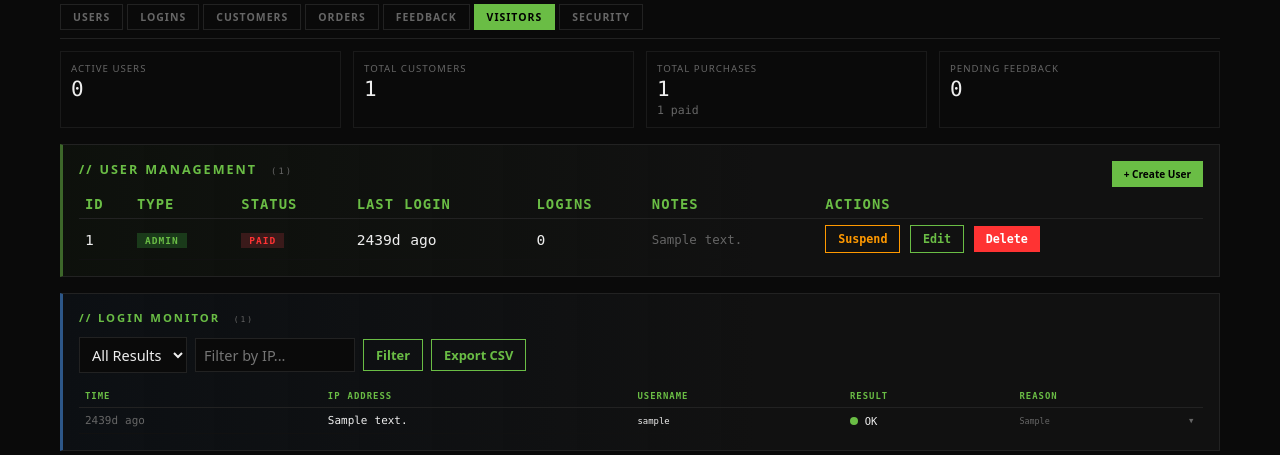
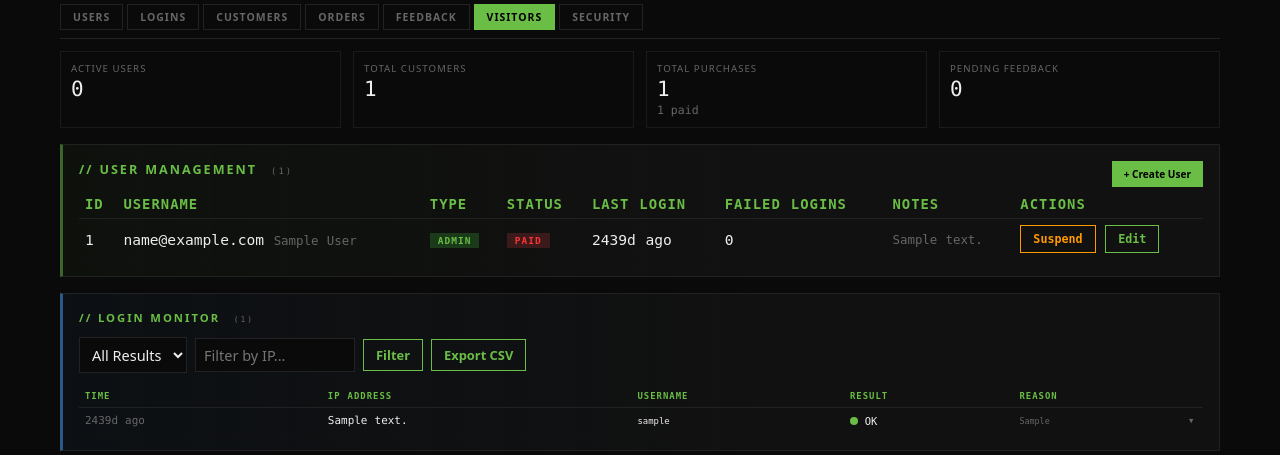
Before and after one commit to Randybutternugs/Xis, a Flask app: page /admin in a window 1280 px wide. Shown: the part 60-515 px from the top of the page. Run offline with Flask 3, Linux system fonts and the light colour scheme; a user stored in the database is signed in; tables that the repository leaves empty hold one stand-in row (values such as "Sample post"); data that the repository does not hold is empty; some libraries are stand-ins or nearby versions.

Commit message:
fix(dashboard): attribute-safe escaping, honest toasts, show usernames
esc() now escapes quotes, closing the audit-log tooltip attribute
breakout. Every quick action checks the response before showing a
success toast and reports the server's error otherwise. The Users table
gains a Username column (the email was fetched but never shown), the
mislabelled Logins column is renamed Failed Logins, and the Users
section no longer sticks on 'Loading users...' when the fetch fails.
The bootstrap-admin heuristic (email longer than 50 chars) is replaced
by the id/type check; the server enforces the rule regardless.

Also updates the contact test to the redesigned confirmation screen.

Co-Authored-By: Claude Fable 5.1 <noreply@anthropic.com>

```diff
--- a/xissite/static/js/admin_dashboard.js
+++ b/xissite/static/js/admin_dashboard.js
@@ -9,7 +9,13 @@ var visDays=7;
 var cache={users:null,logins:null,stats:null,visitors:null,security:null,customers:null,purchases:null,feedback:null};
 
 // ---- Utility ---------------------------------------------------------------
-function esc(s){var d=document.createElement('div');d.textContent=s||'';return d.innerHTML}
+// Escapes for both text and attribute contexts. The textContent trick leaves
+// quotes alone, which broke out of title="..." on the audit log.
+function esc(s){return String(s==null?'':s).replace(/&/g,'&amp;').replace(/</g,'&lt;').replace(/>/g,'&gt;').replace(/"/g,'&quot;').replace(/'/g,'&#39;')}
+// Resolve with the JSON body on 2xx, reject with the server's error otherwise,
+// so a 403 or 404 never shows a success toast.
+function checked(r){return r.json().catch(function(){return {}}).then(function(d){if(!r.ok)throw new Error(d.error||('HTTP '+r.status));return d})}
+function failToast(e){showToast('Error: '+(e&&e.message?e.message:'request failed'))}
 function relTime(iso){
   if(!iso)return'--';
   var diff=Math.max(0,Math.floor((Date.now()-new Date(iso).getTime())/1000));
@@ -92,10 +98,13 @@ function fetchStats(){
 
 // ---- Users -----------------------------------------------------------------
 function fetchUsers(){
-  fetch(API+'/users').then(function(r){if(!r.ok)throw new Error();return r.json()}).then(function(d){
-    if(!Array.isArray(d))return;
+  fetch(API+'/users').then(checked).then(function(d){
+    if(!Array.isArray(d))throw new Error('unexpected response');
     cache.users=d;renderUsers(d);
-  }).catch(function(){});
+  }).catch(function(e){
+    var emp=document.getElementById('users-empty');
+    emp.style.display='block';emp.textContent='Failed to load users: '+e.message;
+  });
 }
 function renderUsers(users){
   var tb=document.getElementById('users-body'),tbl=document.getElementById('users-table'),emp=document.getElementById('users-empty'),cnt=document.getElementById('user-count');
@@ -103,13 +112,14 @@ function renderUsers(users){
   emp.style.display='none';tbl.style.display='table';cnt.textContent='('+users.length+')';
   var html='';
   users.forEach(function(u){
-    var isHash=u.email&&u.email.length>50;
-    var label=isHash?'Primary Admin':esc(u.email);
     var typeBadge=u.user_type==='admin'?'badge-ok':'badge-off';
     var statusBadge=u.status==='active'?'badge-ok':u.status==='suspended'?'badge-warn':'badge-crit';
-    var isPrimary=isHash;
+    // The server refuses to delete or suspend the bootstrap admin (and your
+    // own account); this only hides the button for the obvious case.
+    var isPrimary=u.user_type==='admin'&&u.id===1;
     html+='<tr>'+
       '<td>'+u.id+'</td>'+
+      '<td>'+esc(u.email)+(u.display_name?' <span style="color:var(--mut);font-size:.85em">'+esc(u.display_name)+'</span>':'')+'</td>'+
       '<td><span class="badge '+typeBadge+'">'+esc(u.user_type)+'</span></td>'+
       '<td><span class="badge '+statusBadge+'">'+esc(u.status||'active')+'</span></td>'+
       '<td title="'+esc(fullDate(u.last_login))+'">'+relTime(u.last_login)+'</td>'+
@@ -160,9 +170,9 @@ window.submitEditUser=function(){
       showToast('User updated');closeModal('modal-edit-user');fetchUsers();
     }).catch(function(){showToast('Failed to update')});
 };
-window.suspendUser=function(id){if(confirm('Suspend this user?'))apiPost('/users/'+id+'/suspend',{}).then(function(){showToast('User suspended');fetchUsers()})};
-window.activateUser=function(id){apiPost('/users/'+id+'/activate',{}).then(function(){showToast('User activated');fetchUsers()})};
-window.deleteUser=function(id){if(confirm('Delete this user? This is a soft delete.'))apiDelete('/users/'+id).then(function(){showToast('User deleted');fetchUsers()})};
+window.suspendUser=function(id){if(confirm('Suspend this user? They lose access immediately.'))apiPost('/users/'+id+'/suspend',{}).then(checked).then(function(){showToast('User suspended');fetchUsers()}).catch(failToast)};
+window.activateUser=function(id){apiPost('/users/'+id+'/activate',{}).then(checked).then(function(){showToast('User activated');fetchUsers()}).catch(failToast)};
+window.deleteUser=function(id){if(confirm('Delete this user? The account is marked deleted and can no longer log in.'))apiDelete('/users/'+id).then(checked).then(function(){showToast('User deleted');fetchUsers()}).catch(failToast)};
 
 // ---- Logins ----------------------------------------------------------------
 var expandedLoginId=null;
@@ -286,7 +296,7 @@ window.viewCustomer=function(id){
     document.getElementById('cd-cust-id').value=d.id;
   }).catch(function(){el.innerHTML='Failed to load'});
 };
-window.deleteCustomer=function(id){if(confirm('Delete this customer and all their purchases?'))apiDelete('/customers/'+id).then(function(){showToast('Customer deleted');fetchCustomers()})};
+window.deleteCustomer=function(id){if(confirm('Delete this customer and all their purchases?'))apiDelete('/customers/'+id).then(checked).then(function(){showToast('Customer deleted');fetchCustomers()}).catch(failToast)};
 
 // ---- Orders (Purchases) ----------------------------------------------------
 function fetchPurchases(){
@@ -376,7 +386,7 @@ window.updateFeedbackNotes=function(id){
   apiPut('/feedback/'+id,{admin_notes:notes})
     .then(function(){showToast('Notes saved')}).catch(function(){showToast('Failed')});
 };
-window.deleteFb=function(id){if(confirm('Delete this feedback?'))apiDelete('/feedback/'+id).then(function(){showToast('Deleted');fetchFeedback()})};
+window.deleteFb=function(id){if(confirm('Delete this feedback?'))apiDelete('/feedback/'+id).then(checked).then(function(){showToast('Deleted');fetchFeedback()}).catch(failToast)};
 
 // ---- Visitors --------------------------------------------------------------
 function fetchVisitors(){
@@ -546,7 +556,7 @@ window.submitBanIP=function(){
       showToast('IP banned');closeModal('modal-ban-ip');fetchBannedIPs();
     }).catch(function(){showToast('Failed to ban IP')});
 };
-window.unbanIP=function(id){if(confirm('Unban this IP?'))apiDelete('/banned-ips/'+id).then(function(){showToast('IP unbanned');fetchBannedIPs()})};
+window.unbanIP=function(id){if(confirm('Unban this IP?'))apiDelete('/banned-ips/'+id).then(checked).then(function(){showToast('IP unbanned');fetchBannedIPs()}).catch(failToast)};
 window.banIPQuick=function(ip){openBanModal(ip)};
 
 // ---- Audit Log -------------------------------------------------------------
--- a/xissite/templates/admin_dashboard.html
+++ b/xissite/templates/admin_dashboard.html
@@ -57,7 +57,7 @@
     <h2><span class="sec-actions"><button class="btn btn-primary btn-sm" onclick="openCreateUser()">+ Create User</button></span>// User Management <span class="sec-count" id="user-count"></span></h2>
     <div class="table-scroll">
       <table class="table" id="users-table" style="display:none">
-        <thead><tr><th>ID</th><th>Type</th><th>Status</th><th>Last Login</th><th>Logins</th><th>Notes</th><th>Actions</th></tr></thead>
+        <thead><tr><th>ID</th><th>Username</th><th>Type</th><th>Status</th><th>Last Login</th><th>Failed Logins</th><th>Notes</th><th>Actions</th></tr></thead>
         <tbody id="users-body"></tbody>
       </table>
     </div>
```
Also changed, not shown: tests/test_contact.py (+2 -1 lines).
